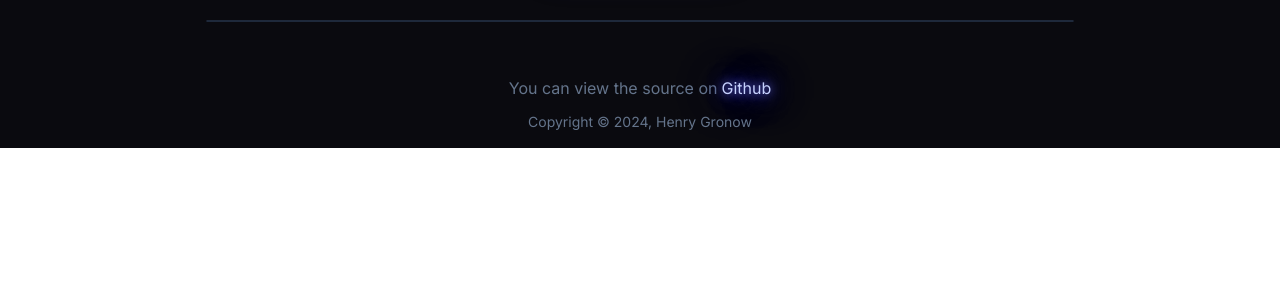
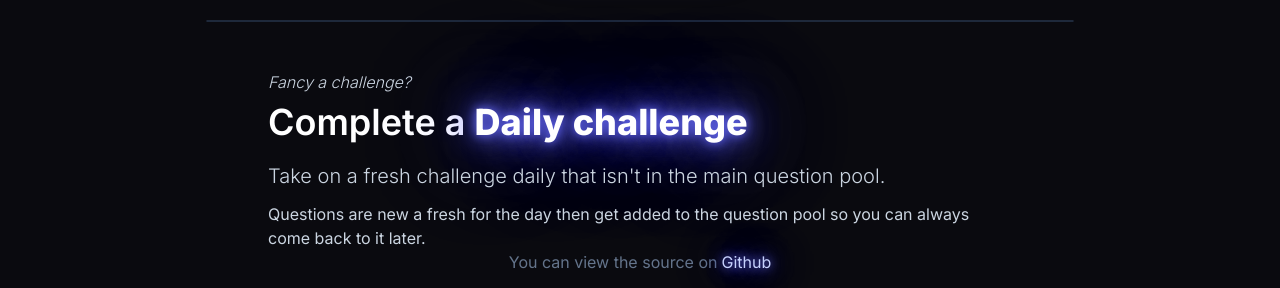
Before and after one commit to Progalt/langbytes-site, a Next.js app: page / in a window 1280 px wide. Shown: the part 652-940 px from the top of the page. Before the commit the page ends 800 px from the top, so only its background shows below. Built offline with nearby package versions, Linux system fonts and the light colour scheme; no server answers.

Commit message:
Started work on home page for daily challenge

```diff
--- a/src/app/page.js
+++ b/src/app/page.js
@@ -31,6 +31,14 @@ export default async function Home() {
           </div>
 
           <hr className="w-[90%] md:w-[70%] border-[1px] rounded-full border-slate-800"></hr>
+          <article className="w-full md:w-[80%] lg:w-[60%] mt-12">
+            <h3 className="mb-2 text-slate-300 italic font-light">Fancy a challenge?</h3>
+            <h2 className="text-3xl md:text-4xl font-semibold">Complete a <span className="text-glow font-extrabold">Daily challenge</span></h2>
+            <h3 className="mt-5 font-light md:text-xl text-slate-300">
+              Take on a fresh challenge daily that isn't in the main question pool.
+            </h3>
+            <p className="mt-3 text-slate-300">Questions are new a fresh for the day then get added to the question pool so you can always come back to it later.</p>
+          </article>
 
         </section>
       <footer className="flex-shrink-0 mb-4">
```
